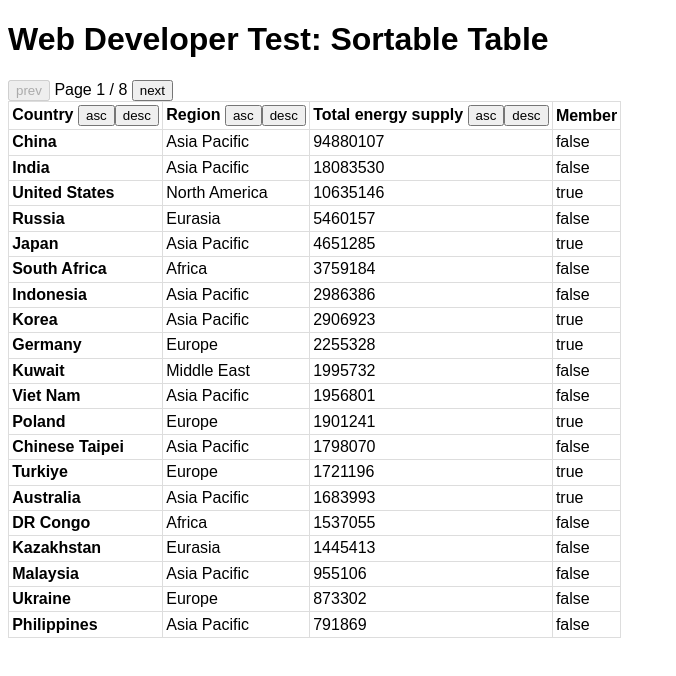
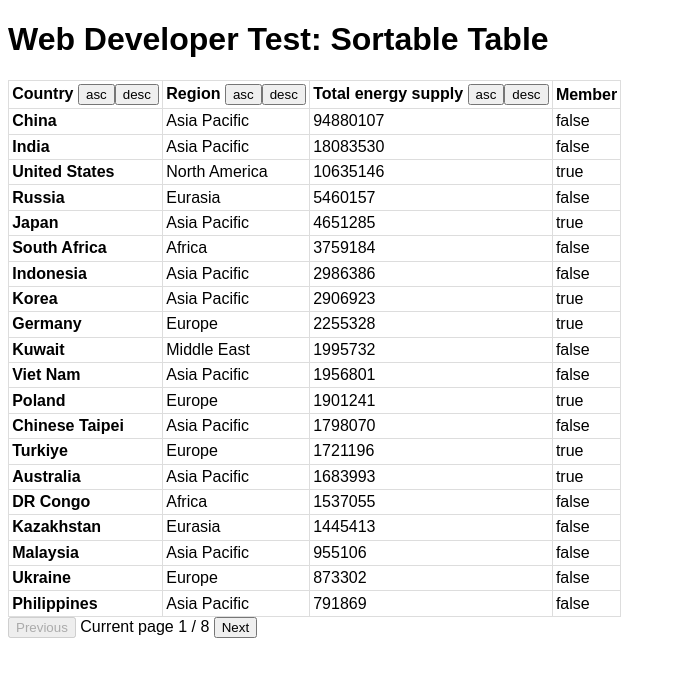
Before and after one commit to nmorduch/table-test, a Vue app: page / in a window 1280 px wide. Shown: the top 676 px of the page, without its empty margins (0-676 px from the left). Built offline with nearby package versions, Linux system fonts and the light colour scheme.

Commit message:
Improve accessibility of table pagination
* Add nav element wrapper
* Add aria label for table pagination
* Use more explicit text labeling

```diff
--- a/src/App.vue
+++ b/src/App.vue
@@ -58,9 +58,6 @@ function sortCountries(property = 'Total energy supply', direction = 'descending
   </header>
 
   <main>
-    <button :disabled="currentPage == 1" @click="currentPage--">prev</button>
-    Page {{ currentPage }} / {{ totalPages }}
-    <button :disabled="currentPage == totalPages" @click="currentPage++">next</button>
     <table>
       <thead>
         <tr>
@@ -93,5 +90,13 @@ function sortCountries(property = 'Total energy supply', direction = 'descending
         />
       </tbody>
     </table>
+    <nav aria-label="Table pagination">
+      <button :disabled="currentPage == 1" @click="currentPage--">Previous</button>
+      Current page
+      {{ currentPage }}
+      /
+      {{ totalPages }}
+      <button :disabled="currentPage == totalPages" @click="currentPage++">Next</button>
+    </nav>
   </main>
 </template>
```
